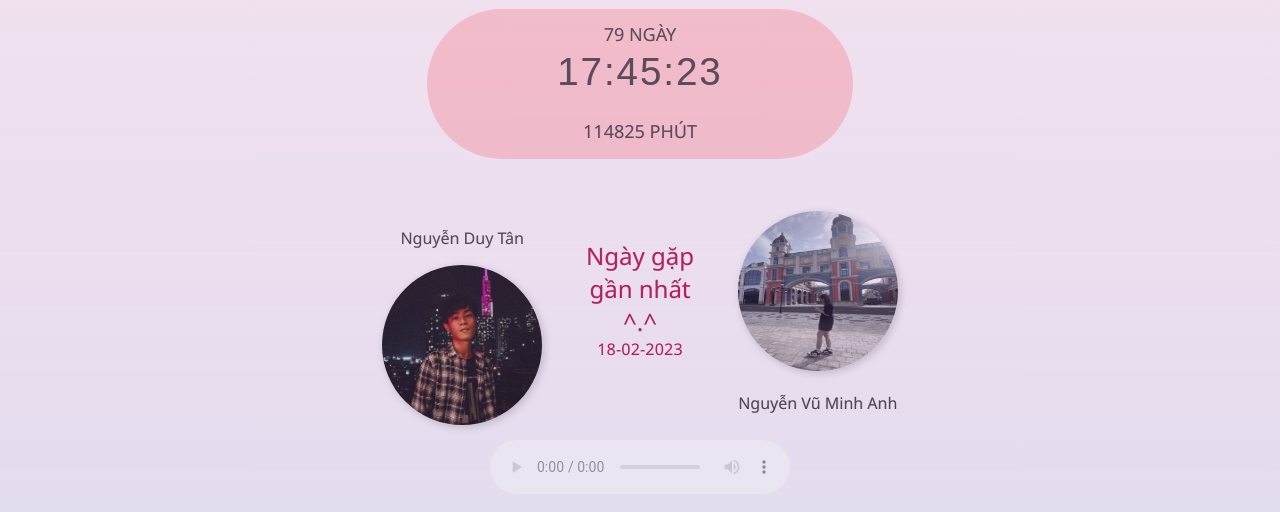
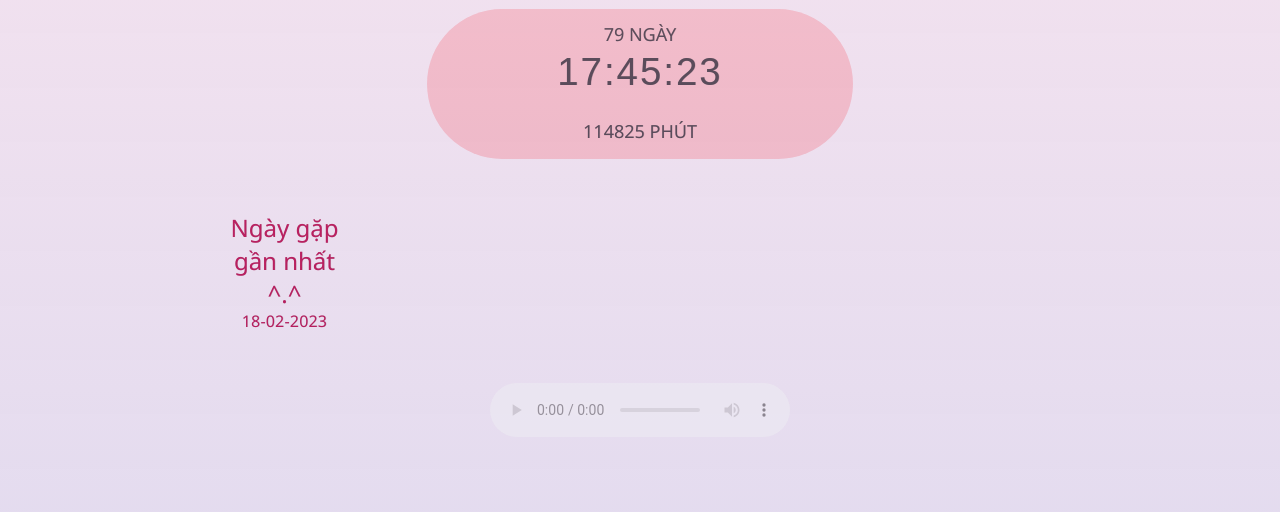
Before and after one commit to duytan12a7/counttime, a plain HTML site: page index.html in a window 1280 px wide. Shown: the part 144-656 px from the top of the page. Drawn offline with Linux system fonts and the light colour scheme.

Commit message:
Update index.html

```diff
--- a/index.html
+++ b/index.html
@@ -21,19 +21,19 @@
             </div>
 
             <div id="info">
-                  <div class="one">
+                  <!--<div class="one">
                         <p>Nguyễn Duy Tân	</p>
                         <img src="img/fury.jpg" class="avt">
-                  </div>
+                  </div>-->
                   <div id="heart">
                         <!--❤-->
                     Ngày gặp gần nhất <br>^.^
                     <anni>...</anni>
                   </div>
-                  <div class="two">
+                  <!--<div class="two">
                         <img src="img/minhanh.jpg" class="avt">
                         <p>Nguyễn Vũ Minh Anh</p>
-                  </div>
+                  </div>-->
             </div>
 
             <div id="music">
```
